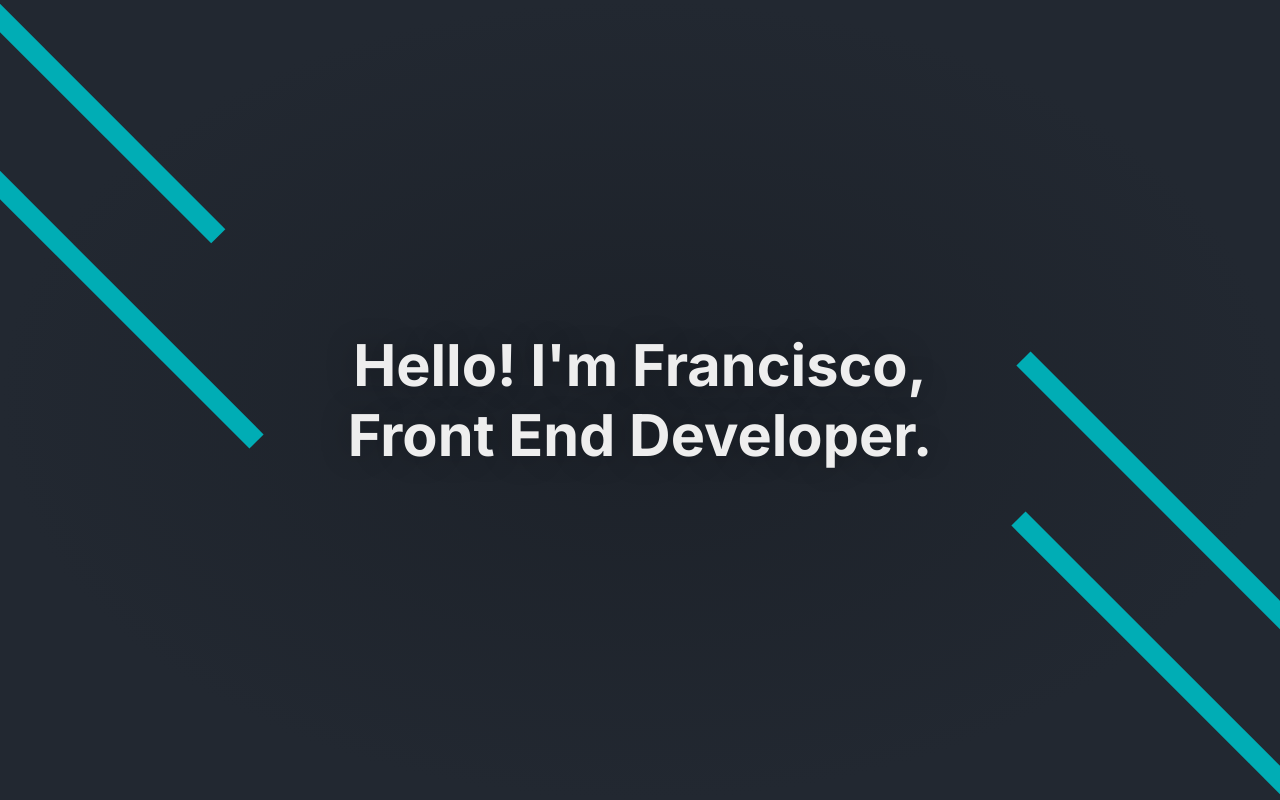
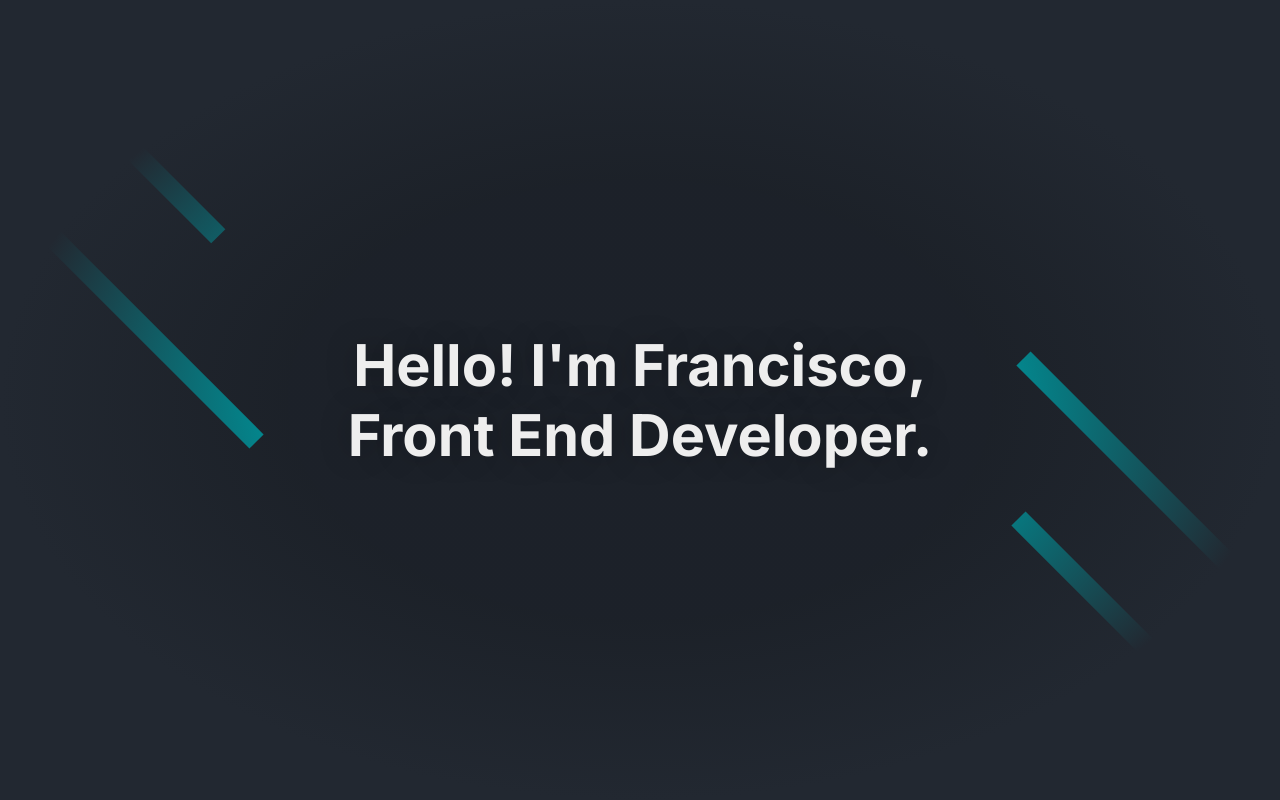
Before and after one commit to FranCeballos/myPortfolio, a Next.js app: page / in a window 1280 px wide. Shown: the top 800 px of the page. Built offline with nearby package versions, Linux system fonts and the light colour scheme.

Commit message:
Feat. New Hero Design

```diff
--- a/components/Head/Head.js
+++ b/components/Head/Head.js
@@ -8,6 +8,7 @@ function HeadComponent(props) {
       <Head>
         <title>{title}</title>
         <meta name="description" content={description} />
+        <meta name="theme-color" content="#222831" />
         <meta
           name="format-detection"
           content="telephone=no, date=no, email=no, address=no"
--- a/components/Sections/Hero.js
+++ b/components/Sections/Hero.js
@@ -3,7 +3,7 @@ import classes from "./Hero.module.css";
 
 const Hero = () => {
   return (
-    <section className={classes["container"]}>
+    <section className={classes.container}>
       <motion.h1
         initial={{ scale: 10, opacity: 0 }}
         animate={{ scale: 1, opacity: 1 }}
--- a/components/Sections/Hero.module.css
+++ b/components/Sections/Hero.module.css
@@ -3,7 +3,7 @@
   height: 100vh;
   display: grid;
   place-items: center;
-  overflow-x: hidden;
+  overflow: hidden;
   position: relative;
   background-color: var(--bg-color);
 }
@@ -12,13 +12,13 @@
   content: "";
   position: absolute;
   width: 100%;
-  min-height: 100vh;
+  height: 100vh;
   top: 0;
   left: 0;
   background: radial-gradient(
     closest-side,
-    rgba(0, 0, 0, 0.172),
-    var(--bg-color)
+    rgba(0, 0, 0, 0.172) 55%,
+    var(--bg-color) 100%
   );
   z-index: 1;
 }
@@ -40,7 +40,7 @@
   left: -1vh;
   rotate: 45deg;
   background-color: var(--mainlightblue);
-  z-index: 3;
+  z-index: 0;
 }
 .bar3 {
   position: absolute;
@@ -50,7 +50,7 @@
   right: -10px;
   rotate: 45deg;
   background-color: var(--mainlightblue);
-  z-index: 3;
+  z-index: 0;
 }
 .bar2 {
   position: absolute;
@@ -60,7 +60,7 @@
   left: -15px;
   rotate: 45deg;
   background-color: var(--mainlightblue);
-  z-index: 3;
+  z-index: 0;
 }
 
 .bar4 {
@@ -71,7 +71,7 @@
   right: -15px;
   rotate: 45deg;
   background-color: var(--mainlightblue);
-  z-index: 3;
+  z-index: 0;
 }
 
 @media screen and (max-width: 425px) {
```
